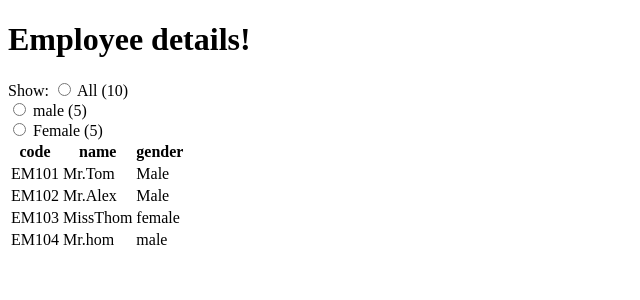
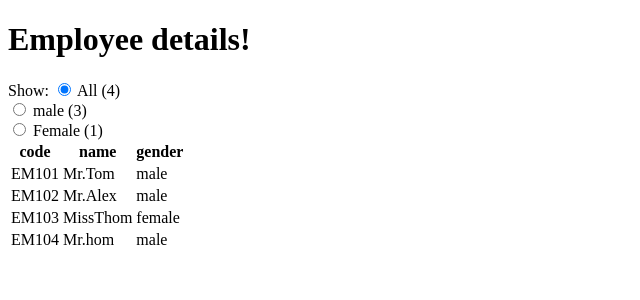
Before and after one commit to Cyber-Team/Angular2, an Angular app: page / in a window 1280 px wide. Shown: the top 300 px of the page, without its empty margins (0-640 px from the left). Built offline with nearby package versions, Linux system fonts and the light colour scheme.

Commit message:
counter added

```diff
--- a/src/app/app.component.html
+++ b/src/app/app.component.html
@@ -8,6 +8,6 @@
     <!--{{getFullname()}}-->
     <!--<input id="details" value="Tom"/>  to check this use details.getAttribute('value');-->
   </h1>
-  <app-employe-count></app-employe-count>
+
   <app-employe></app-employe>
 </div>
--- a/src/app/employe-count/employe-count.component.html
+++ b/src/app/employe-count/employe-count.component.html
@@ -1,5 +1,8 @@
 Show:
 
-<input type="radio" name="gender" value="female"> All ({{ all }}) <br>
-<input type="radio" name="gender" value="female"> male ({{ male }})<br>
-<input type="radio" name="gender" value="female"> Female ({{ female }})<br>
+<input type="radio" name="gender" value="All" [(ngModel)]="selectRadioButtonValue"
+(change)="OnRadioButtonChange()"> All ({{ all }}) <br>
+<input type="radio" name="gender" value="male" [(ngModel)]="selectRadioButtonValue"
+       (change)="OnRadioButtonChange()"> male ({{ male }})<br>
+<input type="radio" name="gender" value="female" [(ngModel)]="selectRadioButtonValue"
+       (change)="OnRadioButtonChange()"> Female ({{ female }})<br>
--- a/src/app/employe-count/employe-count.component.ts
+++ b/src/app/employe-count/employe-count.component.ts
@@ -1,4 +1,4 @@
-import { Component, OnInit } from '@angular/core';
+import { Component, OnInit, Input, Output, EventEmitter } from '@angular/core';
 
 @Component({
   selector: 'app-employe-count',
@@ -7,9 +7,25 @@ import { Component, OnInit } from '@angular/core';
 })
 export class EmployeCountComponent implements OnInit {
 
-  all: number = 10;
-  male: number = 5;
-  female: number = 5;
+  selectRadioButtonValue: string = 'All';
+
+  @Output()
+  countRadioButtonSelectionChange: EventEmitter<string> = new EventEmitter<string>();
+
+
+  @Input()
+  all: number;
+
+  @Input()
+  male: number;
+
+  @Input()
+  female: number;
+
+  OnRadioButtonChange(){
+    this.countRadioButtonSelectionChange.emit(this.selectRadioButtonValue);
+    console.log(this.selectRadioButtonValue);
+  }
 
   constructor() { }
 
--- a/src/app/employee-list/employee-list.component.html
+++ b/src/app/employee-list/employee-list.component.html
@@ -1,3 +1,6 @@
+<app-employe-count [all]="getTotalEmployeCount()"
+[male]="TotalNumberOfMale()"
+                   [female]="TotalNumberOfFeMale()"></app-employe-count>
 <table>
   <thead>
     <tr>
--- a/src/app/employee-list/employee-list.component.ts
+++ b/src/app/employee-list/employee-list.component.ts
@@ -7,12 +7,13 @@ import { Component, OnInit } from '@angular/core';
 })
 export class EmployeeListComponent implements OnInit {
   employe: any[];
-
+  //selectedEmployeCount: string = 'All';
   constructor() {
     this.employe = [
-    { code: 'em101', name: 'Tom', gender:'Male'},
-    { code: 'em102', name: 'Alex', gender:'Male'},
+    { code: 'em101', name: 'Tom', gender:'male'},
+    { code: 'em102', name: 'Alex', gender:'male'},
     { code: 'em103', name: 'Thom', gender:'female'},
+
       { code: 'em104', name: 'hom', gender:'male'}
   ];
   }
@@ -29,6 +30,18 @@ export class EmployeeListComponent implements OnInit {
     return employe.code;
   }*/
 
+  getTotalEmployeCount(): number{
+    return this.employe.length;
+  }
+
+  TotalNumberOfMale(): number{
+    return this.employe.filter(e => e.gender === "male").length;
+  }
+  TotalNumberOfFeMale(): number{
+    return this.employe.filter(e => e.gender === "female").length;
+  }
+
+
   ngOnInit() {
   }
 
```
